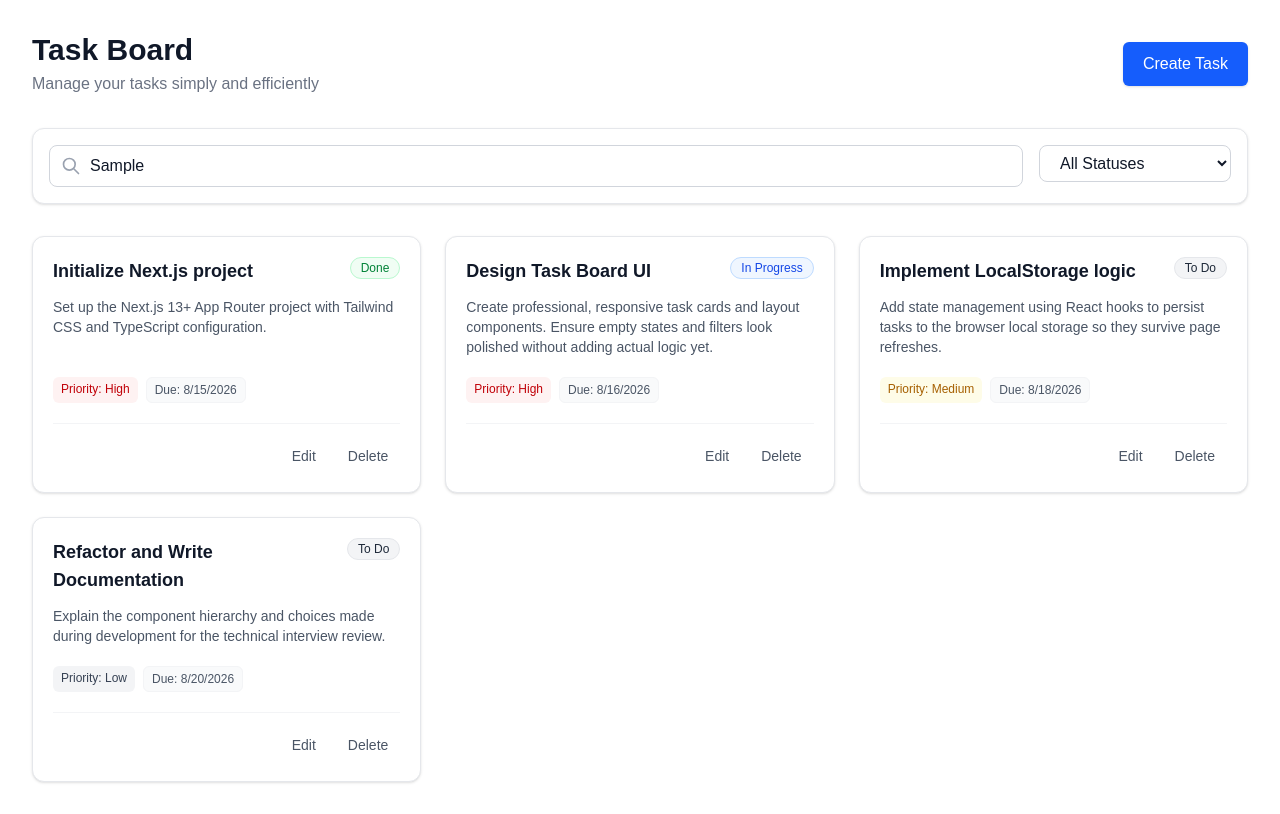
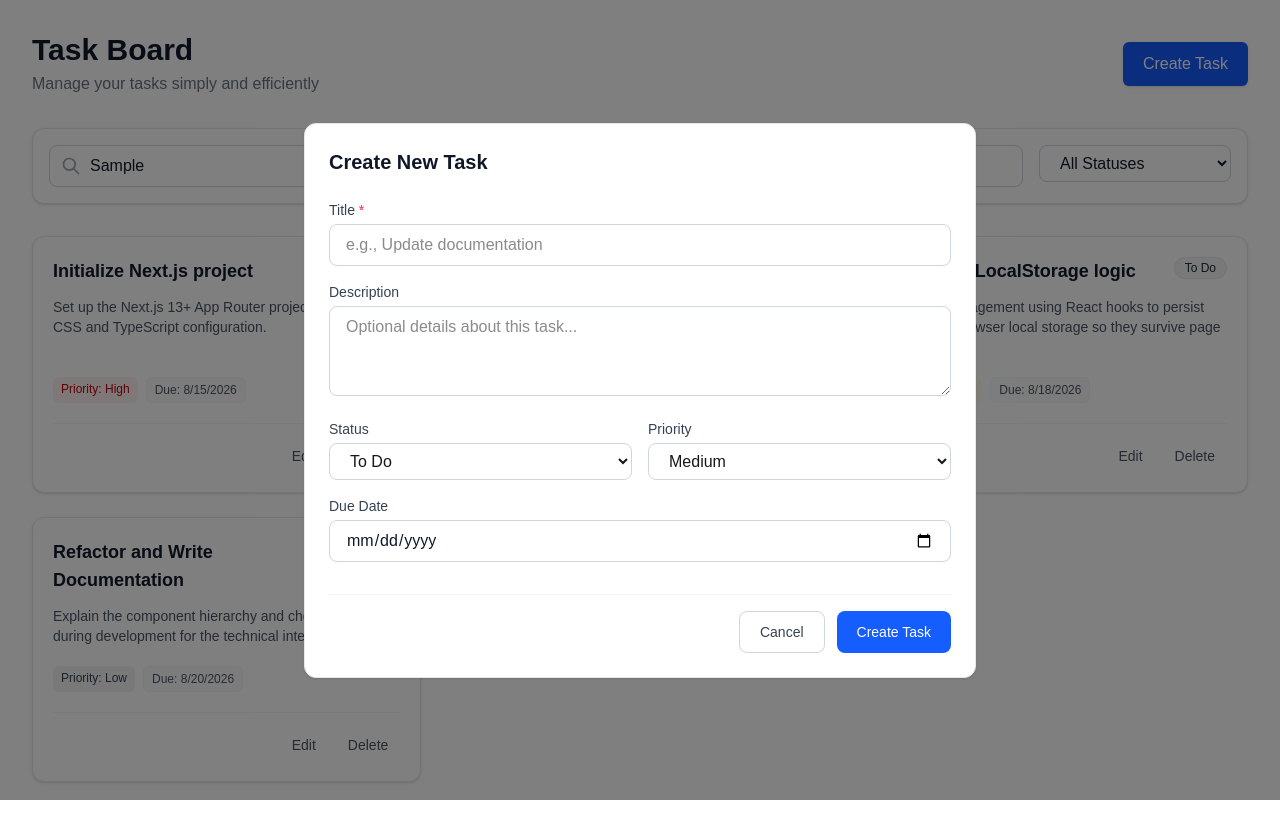
Before and after one commit to Rakib-76/Task-Management-Project, a Next.js app: page / in a window 1280 px wide. Both pictures are taken after typing "Sample" into the empty fields and a click on the button "Create Task". Built offline with nearby package versions, Linux system fonts and the light colour scheme.

Commit message:
add to task create form

```diff
--- a/src/app/page.tsx
+++ b/src/app/page.tsx
@@ -1,9 +1,12 @@
-import React from 'react';
+"use client";
+
+import React, { useState } from 'react';
 import TaskList from '@/components/TaskList';
+import TaskForm from '@/components/TaskForm';
 import { createTaskId } from '@/utils/taskUtils';
 
-// Mock data for visual development only
-const MOCK_TASKS = [
+// Initial Mock Data
+const INITIAL_TASKS = [
   {
     id: createTaskId(),
     title: 'Initialize Next.js project',
@@ -39,15 +42,26 @@ const MOCK_TASKS = [
 ];
 
 export default function Home() {
+  const [tasks, setTasks] = useState(INITIAL_TASKS);
+  const [isFormOpen, setIsFormOpen] = useState(false);
+
+  const handleCreateTask = (newTask) => {
+    setTasks((prevTasks) => [newTask, ...prevTasks]);
+    setIsFormOpen(false);
+  };
+
   return (
-    <div className="max-w-7xl mx-auto px-4 sm:px-6 lg:px-8 py-8 w-full">
+    <div className="max-w-7xl mx-auto px-4 sm:px-6 lg:px-8 py-8 w-full relative">
       {/* Header Section */}
       <header className="flex flex-col sm:flex-row justify-between items-start sm:items-center gap-4 mb-8">
         <div>
           <h1 className="text-3xl font-bold text-gray-900">Task Board</h1>
           <p className="text-gray-500 mt-1">Manage your tasks simply and efficiently</p>
         </div>
-        <button className="bg-blue-600 hover:bg-blue-700 text-white px-5 py-2.5 rounded-md font-medium transition-colors shadow-sm whitespace-nowrap">
+        <button
+          onClick={() => setIsFormOpen(true)}
+          className="bg-blue-600 hover:bg-blue-700 text-white px-5 py-2.5 rounded-md font-medium transition-colors shadow-sm whitespace-nowrap"
+        >
           Create Task
         </button>
       </header>
@@ -80,8 +94,20 @@ export default function Home() {
 
       {/* Task List Section */}
       <main>
-        <TaskList tasks={MOCK_TASKS} />
+        <TaskList tasks={tasks} />
       </main>
+
+      {/* Modal Overlay for Task Form */}
+      {isFormOpen && (
+        <div className="fixed inset-0 bg-black/50 flex items-center justify-center p-4 z-50 overflow-y-auto">
+          <div className="w-full max-w-2xl my-8">
+            <TaskForm
+              onSubmit={handleCreateTask}
+              onCancel={() => setIsFormOpen(false)}
+            />
+          </div>
+        </div>
+      )}
     </div>
   );
 }
--- /dev/null
+++ b/src/components/TaskForm.tsx
@@ -0,0 +1,159 @@
+import React, { useState } from 'react';
+import { createTaskId } from '@/utils/taskUtils';
+
+export default function TaskForm({ initialTask, onSubmit, onCancel }) {
+  const [formData, setFormData] = useState({
+    title: initialTask?.title || '',
+    description: initialTask?.description || '',
+    priority: initialTask?.priority || 'Medium',
+    status: initialTask?.status || 'To Do',
+    dueDate: initialTask?.dueDate || '',
+  });
+
+  const [errors, setErrors] = useState({});
+
+  const handleChange = (e) => {
+    const { name, value } = e.target;
+    setFormData((prev) => ({ ...prev, [name]: value }));
+    // Clear validation error when user types
+    if (errors[name]) {
+      setErrors((prev) => ({ ...prev, [name]: '' }));
+    }
+  };
+
+  const validate = () => {
+    const newErrors = {};
+    if (!formData.title || formData.title.trim().length < 3) {
+      newErrors.title = 'Title is required and must be at least 3 characters.';
+    }
+    return newErrors;
+  };
+
+  const handleSubmit = (e) => {
+    e.preventDefault();
+    const newErrors = validate();
+
+    if (Object.keys(newErrors).length > 0) {
+      setErrors(newErrors);
+      return;
+    }
+
+    const taskToSubmit = {
+      id: initialTask?.id || createTaskId(),
+      title: formData.title.trim(),
+      description: formData.description.trim(),
+      priority: formData.priority,
+      status: formData.status,
+      dueDate: formData.dueDate,
+    };
+
+    onSubmit(taskToSubmit);
+  };
+
+  return (
+    <form onSubmit={handleSubmit} className="bg-white p-6 rounded-xl shadow-sm border border-gray-200 w-full max-w-2xl mx-auto">
+      <h2 className="text-xl font-bold text-gray-900 mb-6">
+        {initialTask ? 'Edit Task' : 'Create New Task'}
+      </h2>
+
+      <div className="space-y-4">
+        <div>
+          <label htmlFor="title" className="block text-sm font-medium text-gray-700 mb-1">
+            Title <span className="text-red-500">*</span>
+          </label>
+          <input
+            type="text"
+            id="title"
+            name="title"
+            value={formData.title}
+            onChange={handleChange}
+            className={`w-full px-4 py-2 border rounded-lg focus:outline-none focus:ring-2 focus:ring-blue-500 transition-shadow ${errors.title ? 'border-red-500' : 'border-gray-300'}`}
+            placeholder="e.g., Update documentation"
+          />
+          {errors.title && <p className="mt-1 text-sm text-red-500">{errors.title}</p>}
+        </div>
+
+        <div>
+          <label htmlFor="description" className="block text-sm font-medium text-gray-700 mb-1">
+            Description
+          </label>
+          <textarea
+            id="description"
+            name="description"
+            value={formData.description}
+            onChange={handleChange}
+            rows={3}
+            className="w-full px-4 py-2 border border-gray-300 rounded-lg focus:outline-none focus:ring-2 focus:ring-blue-500 transition-shadow"
+            placeholder="Optional details about this task..."
+          />
+        </div>
+
+        <div className="grid grid-cols-1 sm:grid-cols-2 gap-4">
+          <div>
+            <label htmlFor="status" className="block text-sm font-medium text-gray-700 mb-1">
+              Status
+            </label>
+            <select
+              id="status"
+              name="status"
+              value={formData.status}
+              onChange={handleChange}
+              className="w-full px-4 py-2 border border-gray-300 rounded-lg focus:outline-none focus:ring-2 focus:ring-blue-500 bg-white"
+            >
+              <option value="To Do">To Do</option>
+              <option value="In Progress">In Progress</option>
+              <option value="Done">Done</option>
+            </select>
+          </div>
+
+          <div>
+            <label htmlFor="priority" className="block text-sm font-medium text-gray-700 mb-1">
+              Priority
+            </label>
+            <select
+              id="priority"
+              name="priority"
+              value={formData.priority}
+              onChange={handleChange}
+              className="w-full px-4 py-2 border border-gray-300 rounded-lg focus:outline-none focus:ring-2 focus:ring-blue-500 bg-white"
+            >
+              <option value="Low">Low</option>
+              <option value="Medium">Medium</option>
+              <option value="High">High</option>
+            </select>
+          </div>
+        </div>
+
+        <div>
+          <label htmlFor="dueDate" className="block text-sm font-medium text-gray-700 mb-1">
+            Due Date
+          </label>
+          <input
+            type="date"
+            id="dueDate"
+            name="dueDate"
+            value={formData.dueDate}
+            onChange={handleChange}
+            className="w-full px-4 py-2 border border-gray-300 rounded-lg focus:outline-none focus:ring-2 focus:ring-blue-500 transition-shadow text-gray-900"
+          />
+        </div>
+      </div>
+
+      <div className="mt-8 flex justify-end gap-3 pt-4 border-t border-gray-100">
+        <button
+          type="button"
+          onClick={onCancel}
+          className="px-5 py-2.5 text-sm font-medium text-gray-700 bg-white border border-gray-300 rounded-lg hover:bg-gray-50 transition-colors"
+        >
+          Cancel
+        </button>
+        <button
+          type="submit"
+          className="px-5 py-2.5 text-sm font-medium text-white bg-blue-600 rounded-lg hover:bg-blue-700 transition-colors"
+        >
+          {initialTask ? 'Save Changes' : 'Create Task'}
+        </button>
+      </div>
+    </form>
+  );
+}
```
Also changed, not shown: src/types/task.ts (deleted, +0 -11 lines).
